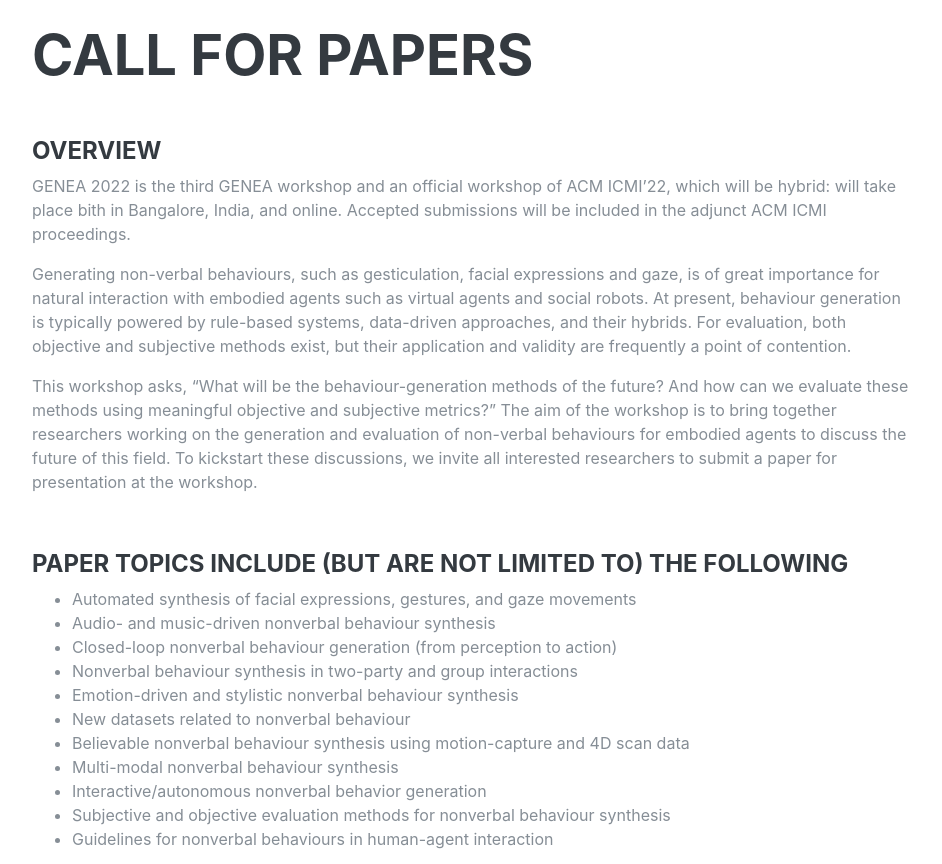
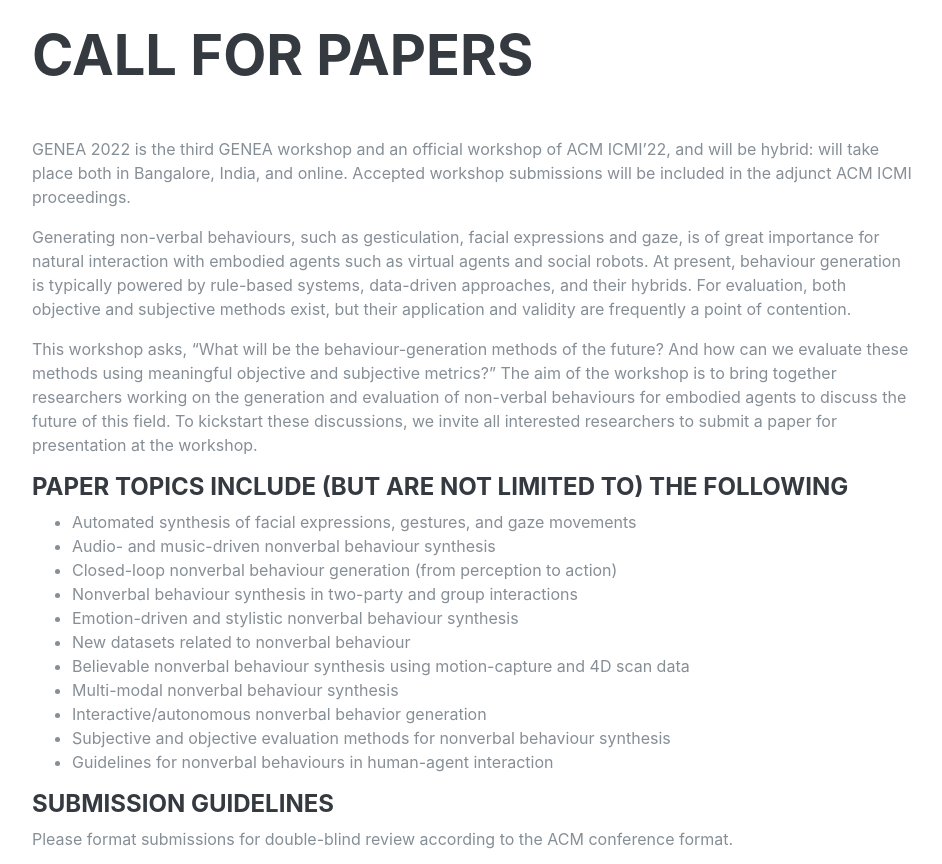
Before and after one commit to genea-workshop/2022, a website: page workshop/index.html in a window 1280 px wide. Shown: the part 1900-2764 px from the top of the page, without its empty margins (320-1262 px from the left). Drawn offline with Linux system fonts and the light colour scheme; a web font is replaced by a local one.

Commit message:
Another update

```diff
--- a/workshop/index.html
+++ b/workshop/index.html
@@ -204,13 +204,11 @@
 
         <div class="iva-item d-flex flex-column flex-md-row justify-content-between mb-5">
           <div class="iva-content">
-            <h4>Overview</h4>
-            <p> GENEA 2022 is the third GENEA workshop and an official workshop of ACM ICMI’22, which will be hybrid: will take place bith in Bangalore, India, and online. Accepted submissions will be included in the adjunct ACM ICMI proceedings.</p>
+            <p> GENEA 2022 is the third GENEA workshop and an official workshop of ACM ICMI’22, and will be hybrid: will take place both in Bangalore, India, and online. Accepted workshop submissions will be included in the adjunct ACM ICMI proceedings.</p>
 
             <p>Generating non-verbal behaviours, such as gesticulation, facial expressions and gaze, is of great importance for natural interaction with embodied agents such as virtual agents and social robots. At present, behaviour generation is typically powered by rule-based systems, data-driven approaches, and their hybrids. For evaluation, both objective and subjective methods exist, but their application and validity are frequently a point of contention.</p>
 
             <p>This workshop asks, “What will be the behaviour-generation methods of the future? And how can we evaluate these methods using meaningful objective and subjective metrics?” The aim of the workshop is to bring together researchers working on the generation and evaluation of non-verbal behaviours for embodied agents to discuss the future of this field. To kickstart these discussions, we invite all interested researchers to submit a paper for presentation at the workshop.<p>
-            <br>
 
             <h4>Paper topics include (but are not limited to) the following</h4>
             <ul>
@@ -234,7 +232,7 @@
             <p> We will accept long (8 pages) and short (4 pages) paper submissions, all in the double-column ACM conference format. Pages containing only references do not count toward the page limit for any of the paper types. Submissions should be made in PDF format through OpenReview. </p>
 
 
-            <p>To encourage authors to make their work reproducible and reward the effort that this requires, we have introduced the <a class="js-scroll-trigger" href="#reproducibility-award">GENEA Workshop Reproducibility Award</a>.</p>
+            <p>To encourage authors to make their work reproducible and reward the effort that this requires, we have introduced the <a href="https://genea-workshop.github.io/2021/#reproducibility-award">GENEA Workshop Reproducibility Award</a>.</p>
           </div>
         </div>
       </div>
```
